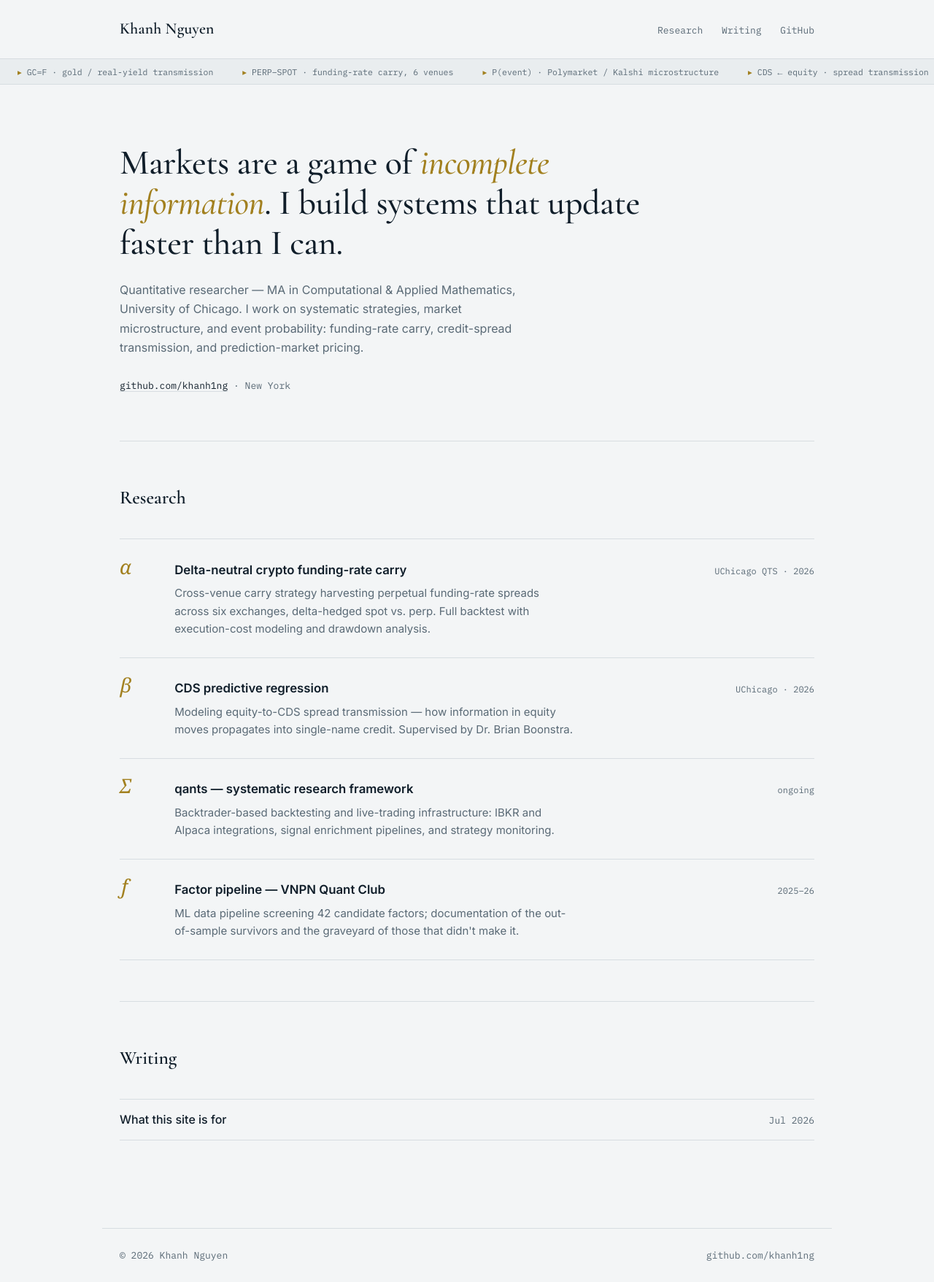
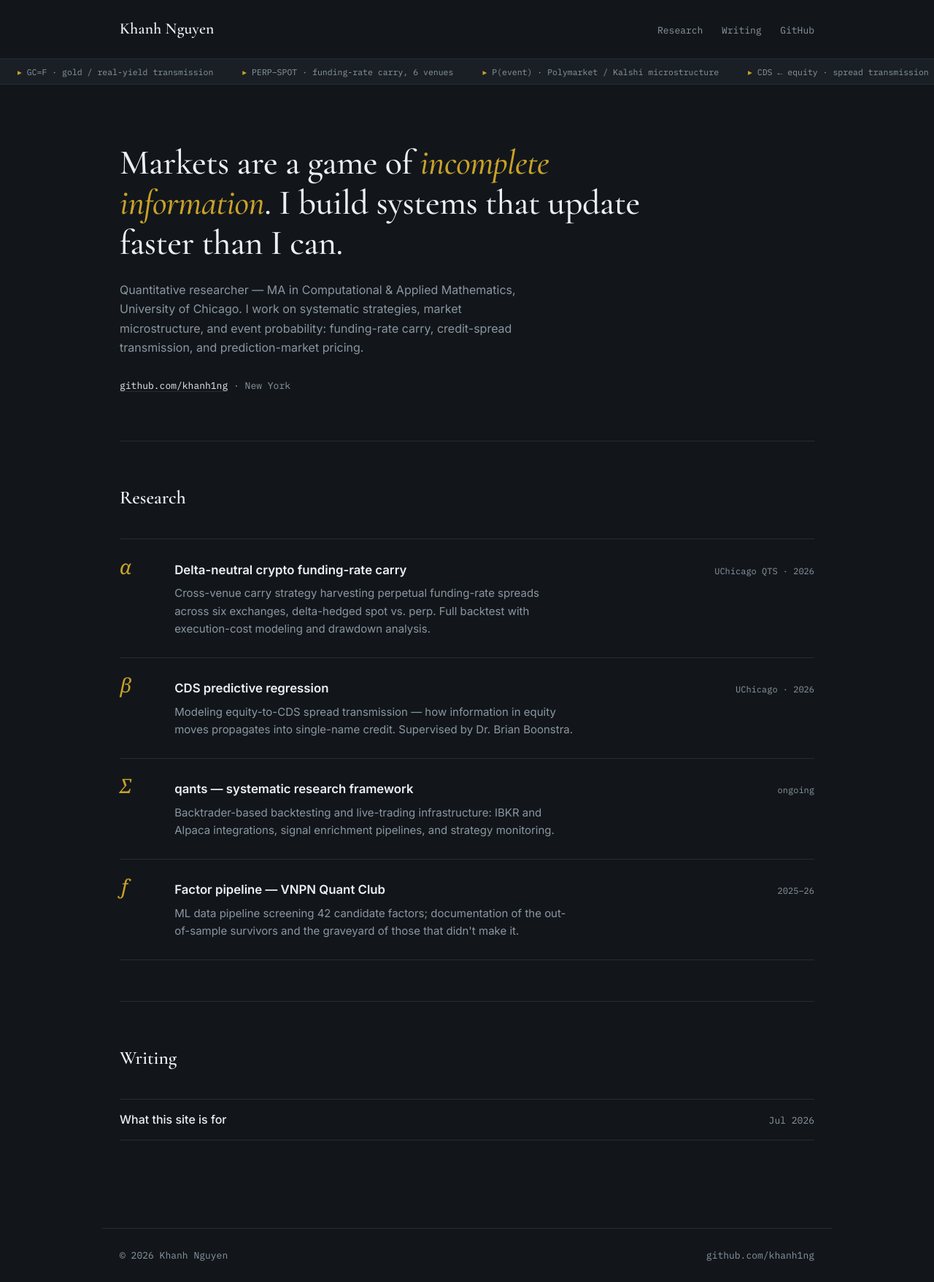
Before and after one commit to khanh1ng/khanh1ng.github.io, a Jekyll site: the page built from index.html, in a window 1280 px wide. Shown: the whole page at 73% size. Built offline with Jekyll 4.4.1, drawn with Linux system fonts in a browser that asks for light colours.

Commit message:
Update main.css

```diff
--- a/assets/css/main.css
+++ b/assets/css/main.css
@@ -10,12 +10,12 @@
 ---------------------------------------------------------------- */
 
 :root {
-  --ink: #101E2A;
-  --paper: #F3F5F6;
-  --muted: #5A6A76;
-  --gold: #A2801F;
-  --hairline: #D7DDE1;
-  --wash: #E9EDEF;
+  --ink: #ECEFF1;
+  --paper: #12161B;
+  --muted: #8A97A0;
+  --gold: #C9A227;
+  --hairline: #262C33;
+  --wash: #1A1F26;
   --display: "Cormorant Garamond", Georgia, serif;
   --body: "Inter", -apple-system, sans-serif;
   --mono: "IBM Plex Mono", "SF Mono", monospace;
@@ -180,10 +180,11 @@ a:focus-visible { outline: 2px solid var(--gold); outline-offset: 2px; }
   background: var(--wash); padding: 0.1em 0.35em; border-radius: 3px;
 }
 .post-body pre {
-  background: var(--ink); color: #DDE5EA;
+  background: #08090B; color: #DDE5EA;
   padding: 1.1rem 1.3rem; overflow-x: auto;
   margin: 1.4rem 0; border-radius: 4px;
   font-size: 0.85rem; line-height: 1.55;
+  border: 1px solid var(--hairline);
 }
 .post-body pre code { background: none; padding: 0; color: inherit; }
 
```
